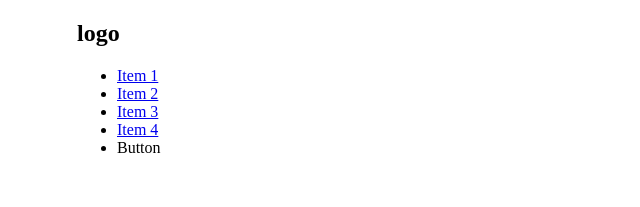
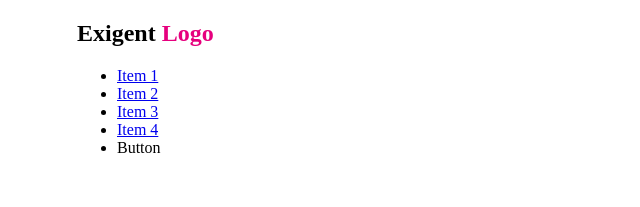
Before and after one commit to diphokoo/Fronf-end-test, a Vue app: page / in a window 1280 px wide. Shown: the top 207 px of the page, without its empty margins (0-640 px from the left). Built offline with nearby package versions, Linux system fonts and the light colour scheme.

Commit message:
Exigent logo styling

```diff
--- a/src/components/NavBar.vue
+++ b/src/components/NavBar.vue
@@ -2,7 +2,7 @@
     <section class="navigation">
         <div class="nav-container">
             <div class="company-logo">
-                <h2>logo</h2>
+                <h2>Exigent <span class="logo">Logo</span></h2>
             </div>
             <nav>
                 <div class="nav-mobile">
--- a/src/sass/components/_NavBar.scss
+++ b/src/sass/components/_NavBar.scss
@@ -0,0 +1,28 @@
+//Variables
+
+$content-width: 1530px;
+$nav-height: 70px;
+$hPadding: 20px;
+$fontSize:1.2em;
+$logo: #E6007E;
+
+.navigation {
+    height: $nav-height;
+}
+
+.nav-container {
+    max-width: $content-width;
+    margin: 0 auto;
+}
+
+.brand {
+    position: absolute;
+    padding-left: $hPadding;
+    float: left;
+    line-height: $nav-height;
+    font-size: 1.25rem;
+}
+
+.logo{
+    color: $logo;
+}
--- a/src/sass/layout/_layout.scss
+++ b/src/sass/layout/_layout.scss
@@ -3,4 +3,5 @@ $bMargin: 0 66px 0 77px;
 
 body {
     margin: $bMargin;
+    font-family: 'Poppins';
 }
--- a/src/sass/main.css
+++ b/src/sass/main.css
@@ -1,3 +1,25 @@
+.navigation {
+  height: 70px;
+}
+
+.nav-container {
+  max-width: 1530px;
+  margin: 0 auto;
+}
+
+.brand {
+  position: absolute;
+  padding-left: 20px;
+  float: left;
+  line-height: 70px;
+  font-size: 1.25rem;
+}
+
+.logo {
+  color: #E6007E;
+}
+
 body {
   margin: 0 66px 0 77px;
+  font-family: "Poppins";
 }/*# sourceMappingURL=main.css.map */
```
Also changed, not shown: 1 other file (tests, documents, lock files or other folders).
